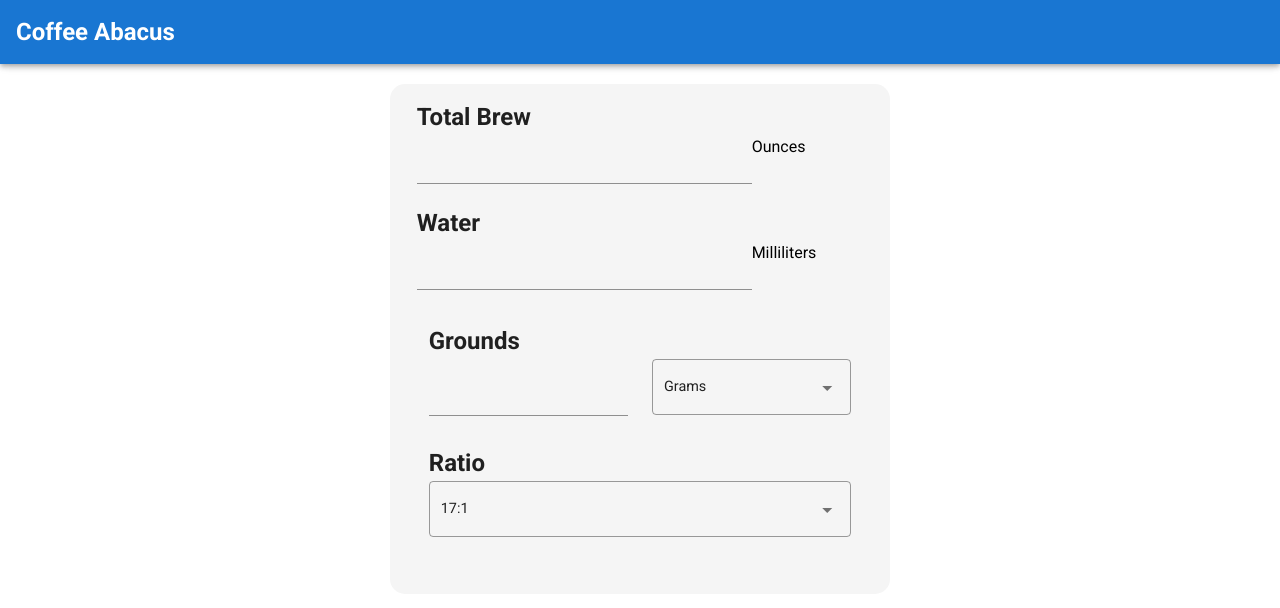
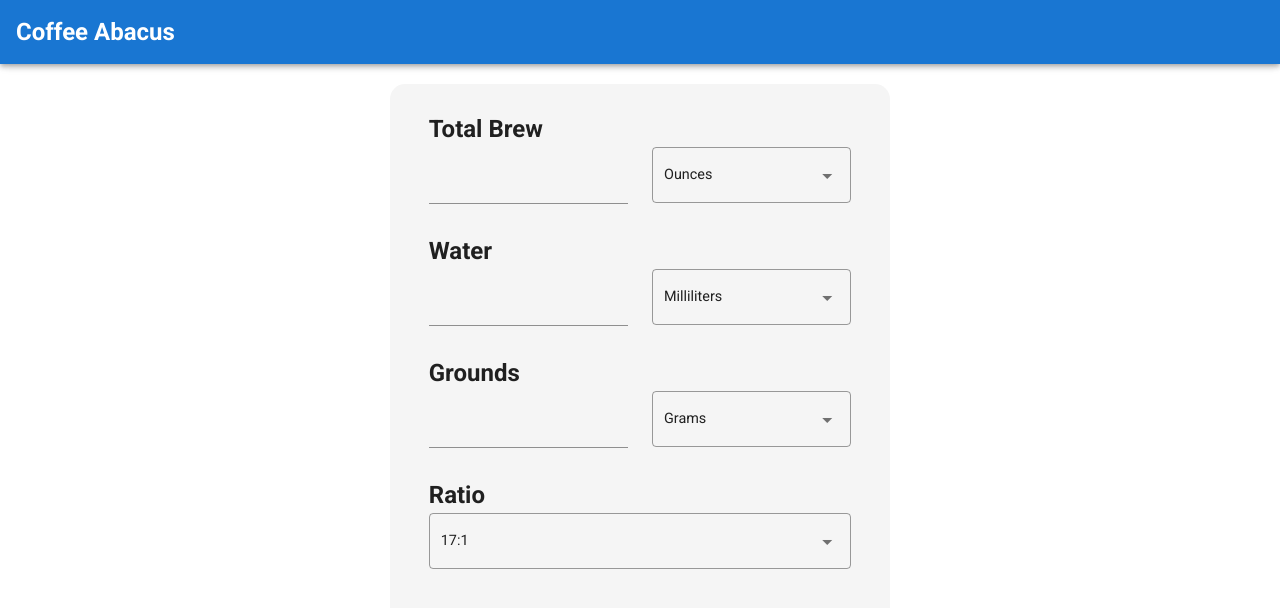
Before and after one commit to tannerkirkendall/CoffeeAbacus, a Vue app: page / in a window 1280 px wide. Shown: the top 608 px of the page. Built offline with nearby package versions, Linux system fonts and the light colour scheme.

Commit message:
Change style

```diff
--- a/src/components/Calculator.vue
+++ b/src/components/Calculator.vue
@@ -2,11 +2,10 @@
   <div class="main">
     <div id="back-box">
       <div id="control-box">
-        <div class="input-head">
+        <v-container fluid>
           <h2>Total Brew</h2>
-        </div>
-        <div class="input-box">
-          <div class="input-line">
+          <v-row align="center">
+            <v-col class="d-flex" cols="6" sm="6" xs="2">
               <v-text-field
                 type="Number"
                 name="brew"
@@ -14,31 +13,24 @@
                 v-model="totalBrew"
                 v-on:input="changeTotal"
               ></v-text-field>
-          </div>
-          <div class="input-unit">
-            <div class="select">
-              <select
-                v-model="unitBrew"
-                class="select-text"
-                required
+            </v-col>
+
+            <v-col class="d-flex" cols="6" sm="6" xs="2">
+              <v-select
+                v-model="unitBrewSelect"
+                :items="unitListVolume"
+                item-text="title"
+                item-value="value"
                 v-on:change="getValuesAndCalculate"
-              >
-                <option value="1">Milliliters</option>
-                <option value="236.588">Cups</option>
-                <option value="29.5735">Ounces</option>
-              </select>
-              <span class="select-highlight"></span>
-              <span class="select-bar"></span>
-              <label class="select-label"></label>
-            </div>
-          </div>
-        </div>
+                return-object
+                outlined
+              ></v-select>
+            </v-col>
+          </v-row>
 
-        <div class="input-head">
           <h2>Water</h2>
-        </div>
-        <div class="input-box">
-          <div class="input-line">
+          <v-row align="center">
+            <v-col class="d-flex" cols="6" sm="6" xs="2">
               <v-text-field
                 type="Number"
                 name="water"
@@ -46,27 +38,21 @@
                 v-model="totalWater"
                 v-on:input="changeWater"
               ></v-text-field>
-          </div>
-          <div class="input-unit">
-            <div class="select">
-              <select
-                v-model="unitWater"
-                class="select-text"
-                required
+            </v-col>
+
+            <v-col class="d-flex" cols="6" sm="6" xs="2">
+              <v-select
+                v-model="unitWaterSelect"
+                :items="unitListVolume"
+                item-text="title"
+                item-value="value"
                 v-on:change="getValuesAndCalculate"
-              >
-                <option value="1">Milliliters</option>
-                <option value="236.588">Cups</option>
-                <option selected value="29.5735">Ounces</option>
-              </select>
-              <span class="select-highlight"></span>
-              <span class="select-bar"></span>
-              <label class="select-label"></label>
-            </div>
-          </div>
-        </div>
+                return-object
+                outlined
+              ></v-select>
+            </v-col>
+          </v-row>
 
-        <v-container fluid>
           <h2>Grounds</h2>
           <v-row align="center">
             <v-col class="d-flex" cols="6" sm="6" xs="2">
@@ -105,7 +91,6 @@
                 outlined
               ></v-select>
             </v-col>
-
           </v-row>
         </v-container>
       </div>
@@ -123,9 +108,7 @@ export default {
       totalBrew: "",
       totalWater: "",
       unitGroundsSelect: { title: "Grams", value: 1 },
-      unitBrew: "29.5735",
       unitBrewSelect: { title: "Ounces", value: 29.5735 },
-      unitWater: "1",
       unitWaterSelect: { title: "Milliliters", value: 1 },
       unitListVolume: [
         { title: "Milliliters", value: 1 },
@@ -178,50 +161,48 @@ export default {
       this.totalWater = "";
     },
     getValuesAndCalculate: function() {
-      // eslint-disable-next-line
-      console.log(this.unitBrew);
       switch (this.lastSet) {
         case "grounds":
           this.totalWater = this.calculateWaterRatio(
             this.totalGrounds,
             this.unitGroundsSelect.value,
-            this.unitWater,
+            this.unitWaterSelect.value,
             this.ratioSelect.value
           );
           this.calculateBrewRatio(
             this.totalWater,
-            this.unitWater,
+            this.unitWaterSelect.value,
             this.totalGrounds,
             this.unitGroundsSelect.value,
-            this.unitBrew
+            this.unitBrewSelect.value
           );
           break;
         case "water":
           this.totalGrounds = this.calculateGroundsRatio(
             this.totalWater,
-            this.unitWater,
+            this.unitWaterSelect.value,
             this.ratioSelect.value,
             this.unitGroundsSelect.value
           );
           this.calculateBrewRatio(
             this.totalWater,
-            this.unitWater,
+            this.unitWaterSelect.value,
             this.totalGrounds,
             this.unitGroundsSelect.value,
-            this.unitBrew
+            this.unitBrewSelect.value
           );
           break;
         case "total":
           this.totalGrounds = this.calculateGroundsFromBrew(
             this.totalBrew,
-            this.unitBrew,
+            this.unitBrewSelect.value,
             this.unitGroundsSelect.value,
             this.ratioSelect.value
           );
           this.calculateWaterRatio(
             this.totalGrounds,
             this.unitGroundsSelect.value,
-            this.unitWater,
+            this.unitWaterSelect.value,
             this.ratioSelect.value
           );
           break;
@@ -255,7 +236,7 @@ export default {
 </script>
 <style scoped>
 .v-select {
-    font-size: .9em;
+  font-size: 0.9em;
 }
 .main {
   padding: 20px;
```
Lines whose indentation alone changed are shown as unchanged.
